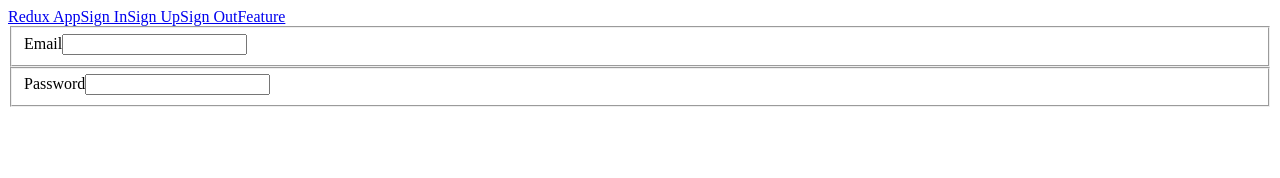
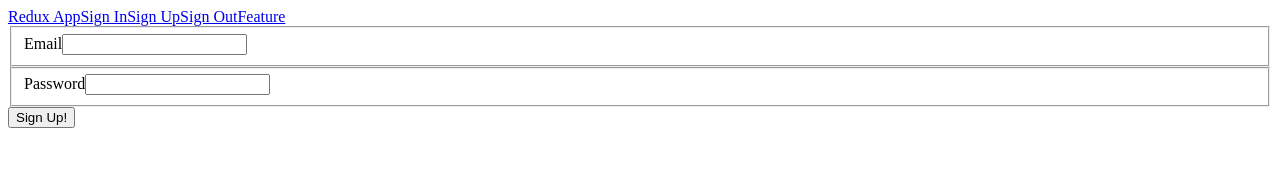
Before and after one commit to aelise17264/client, a React (Create React App) app: page /signup in a window 1280 px wide. Shown: the top 178 px of the page. Built offline with nearby package versions, Linux system fonts and the light colour scheme.

Commit message:
created submit cb inside signup form

```diff
--- a/src/components/auth/Signup.js
+++ b/src/components/auth/Signup.js
@@ -2,9 +2,15 @@
 import {reduxForm, Fiels, Field} from 'redux-form';
 
 class Signup extends Component{
+
+    onSubmit = (formProps) => {
+
+    }
+
     render(){
+        const {handleSubmit} = this.props;
         return(
-            <form>
+            <form onSubmit={handleSubmit(this.onSubmit)}>
                 <fieldset>
                     <label>Email</label>
                     <Field
@@ -25,6 +31,7 @@
 
                     />
                 </fieldset>
+                <button>Sign Up!</button>
             </form>
         )
     }
```
